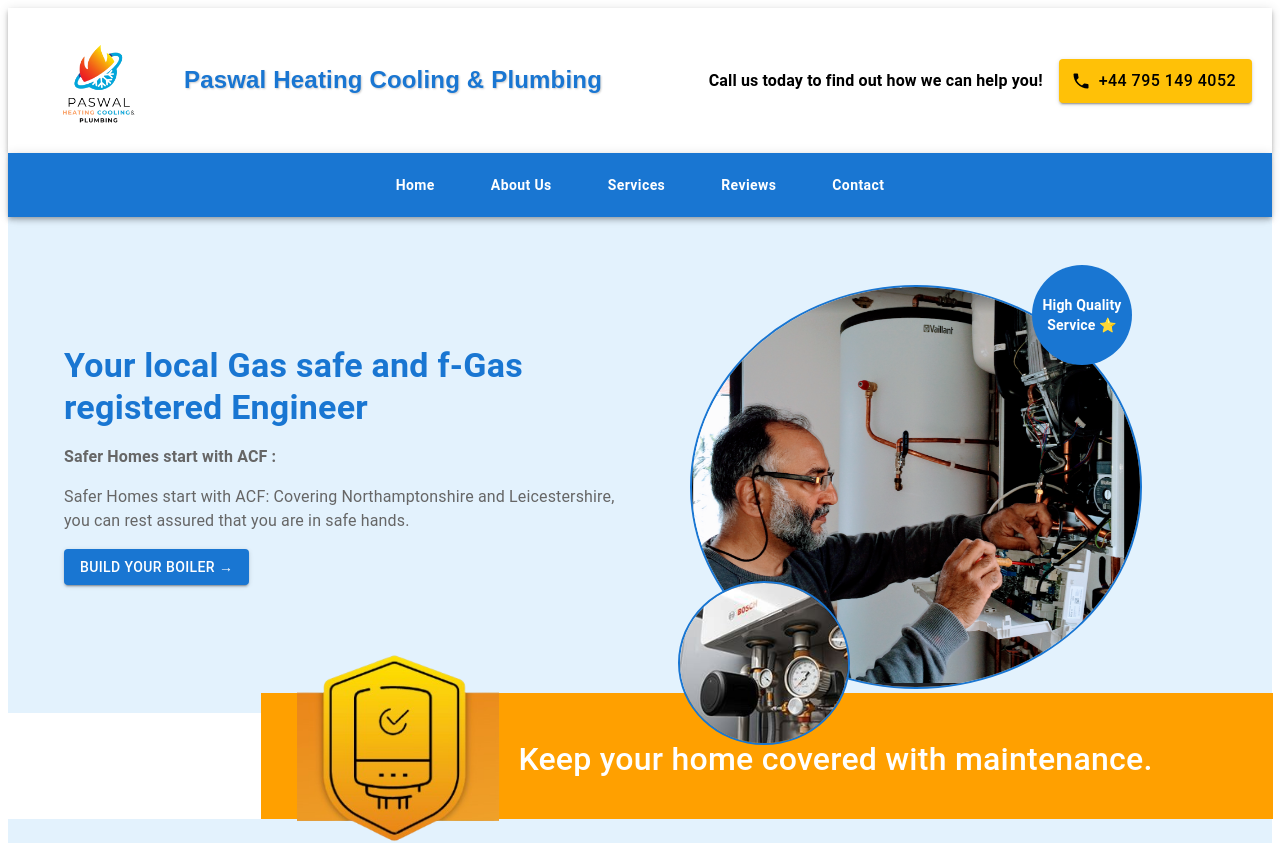
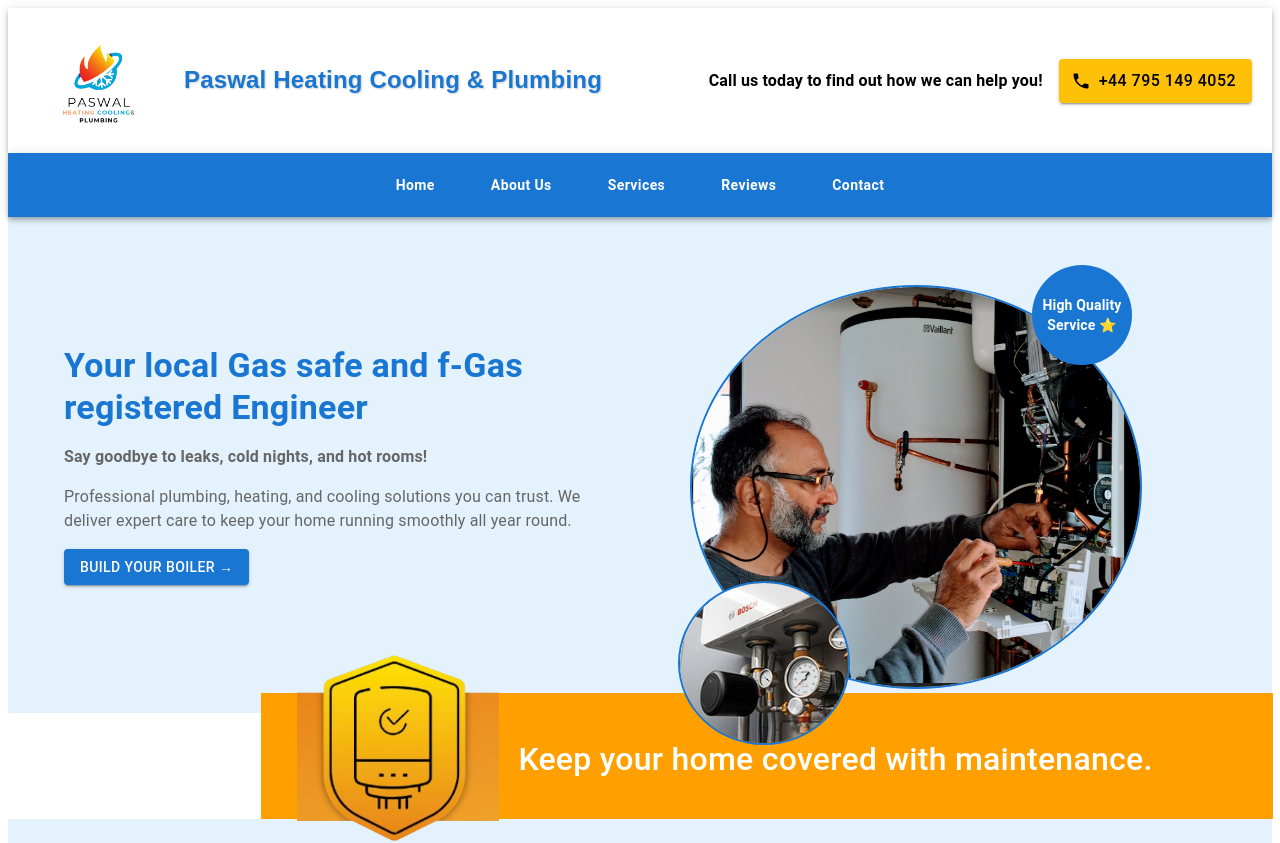
Before and after one commit to nooraizafshan/PaswalHeatingCoolingandplumbing, a Next.js app: page / in a window 1280 px wide. Shown: the top 843 px of the page. Built offline with nearby package versions, Linux system fonts and the light colour scheme.

Commit message:
update hero content

```diff
--- a/Components/Hero.tsx
+++ b/Components/Hero.tsx
@@ -32,7 +32,8 @@ const Hero = () => {
                 fontWeight: "bold",
               }}
             >
-              Safer Homes start with ACF :
+
+Say goodbye to leaks, cold nights, and hot rooms!
             </Typography>
             <Typography
               sx={{
@@ -40,8 +41,8 @@ const Hero = () => {
                 marginBottom: 2,
               }}
             >
-              Safer Homes start with ACF: Covering Northamptonshire and
-              Leicestershire, you can rest assured that you are in safe hands.
+              Professional plumbing, heating, and cooling solutions you can trust.
+              We deliver expert care to keep your home running smoothly all year round.
             </Typography>
 
             <Button
```
